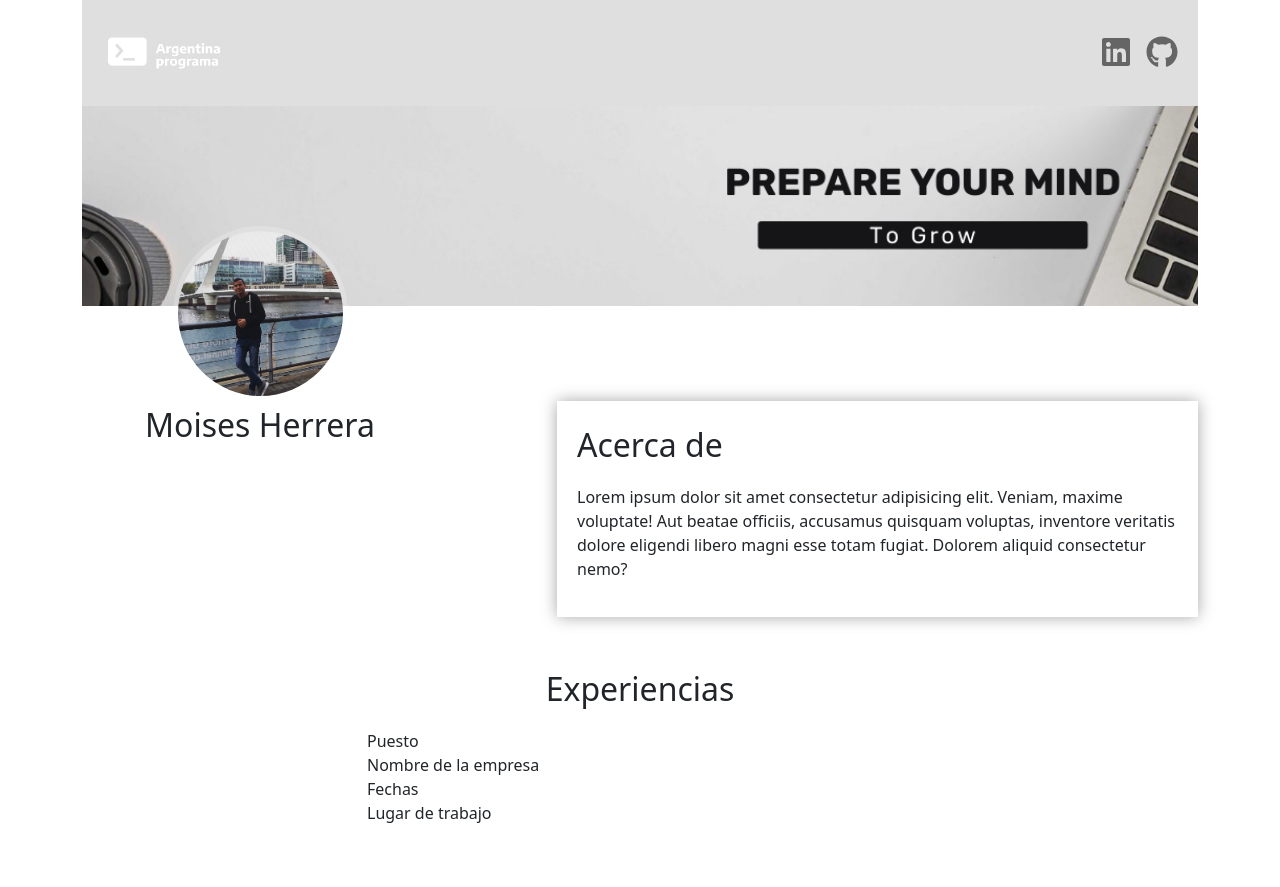
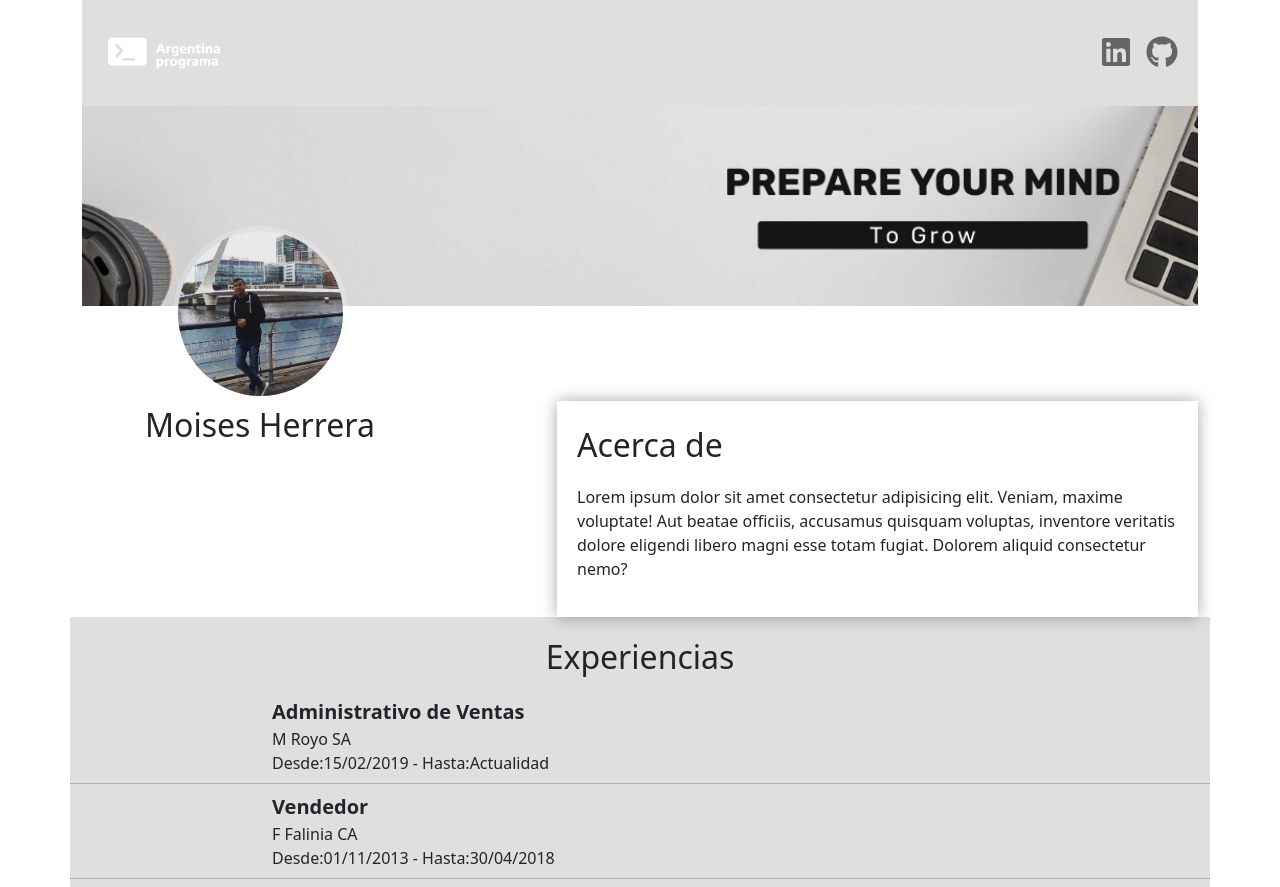
Before and after one commit to MoisesHerrera94/Frontend-Argentina-Programa, an Angular app: page / in a window 1280 px wide. Before the commit the page ends 825 px from the top, so only its background shows below. Built offline with nearby package versions, Linux system fonts and the light colour scheme.

Commit message:
Realizando mejoras a experiencias

```diff
--- a/src/app/components/experience/experience.component.css
+++ b/src/app/components/experience/experience.component.css
@@ -0,0 +1,3 @@
+* {
+    background: rgba(223, 223, 223, 1);
+}
--- a/src/app/components/experience/experience.component.html
+++ b/src/app/components/experience/experience.component.html
@@ -1,18 +1,18 @@
-<div class="row mt-5">
+<div class="row pt-3">
     <div class="col">
         <p class="fs-2 text-center">Experiencias</p>
     </div>
 </div>
-<div class="row">
-    <div class="col-3">
+<div class="row" *ngFor="let item of experiencias">
+    <div class="col-sm-2">
 
     </div>
     <div class="col">
-        <div >
-            <p class="my-0">Puesto</p>
-            <p class="my-0">Nombre de la empresa</p>
-            <p class="my-0">Fechas</p>
-            <p class="my-0">Lugar de trabajo</p>
+        <div>
+            <p class="my-0 fs-5 fw-bold">{{item.puesto}}</p>
+            <p class="my-0">{{item.empresa}}</p>
+            <p class="my-0 fw-lighter">Desde:{{item.fechaD}} - Hasta:{{item.fechaA}}</p>
         </div>
     </div>
+    <hr class="my-2">
 </div>
--- a/src/app/components/experience/experience.component.ts
+++ b/src/app/components/experience/experience.component.ts
@@ -7,6 +7,10 @@ import { Component, OnInit } from '@angular/core';
 })
 export class ExperienceComponent implements OnInit {
 
+  experiencias = [{id: 1, puesto:"Administrativo de Ventas", empresa:"M Royo SA", fechaD:"15/02/2019",
+  fechaA:"Actualidad"}, {id: 2, puesto:"Vendedor", empresa:"F Falinia CA", fechaD:"01/11/2013",
+  fechaA:"30/04/2018"}]
+
   constructor() { }
 
   ngOnInit(): void {
```
